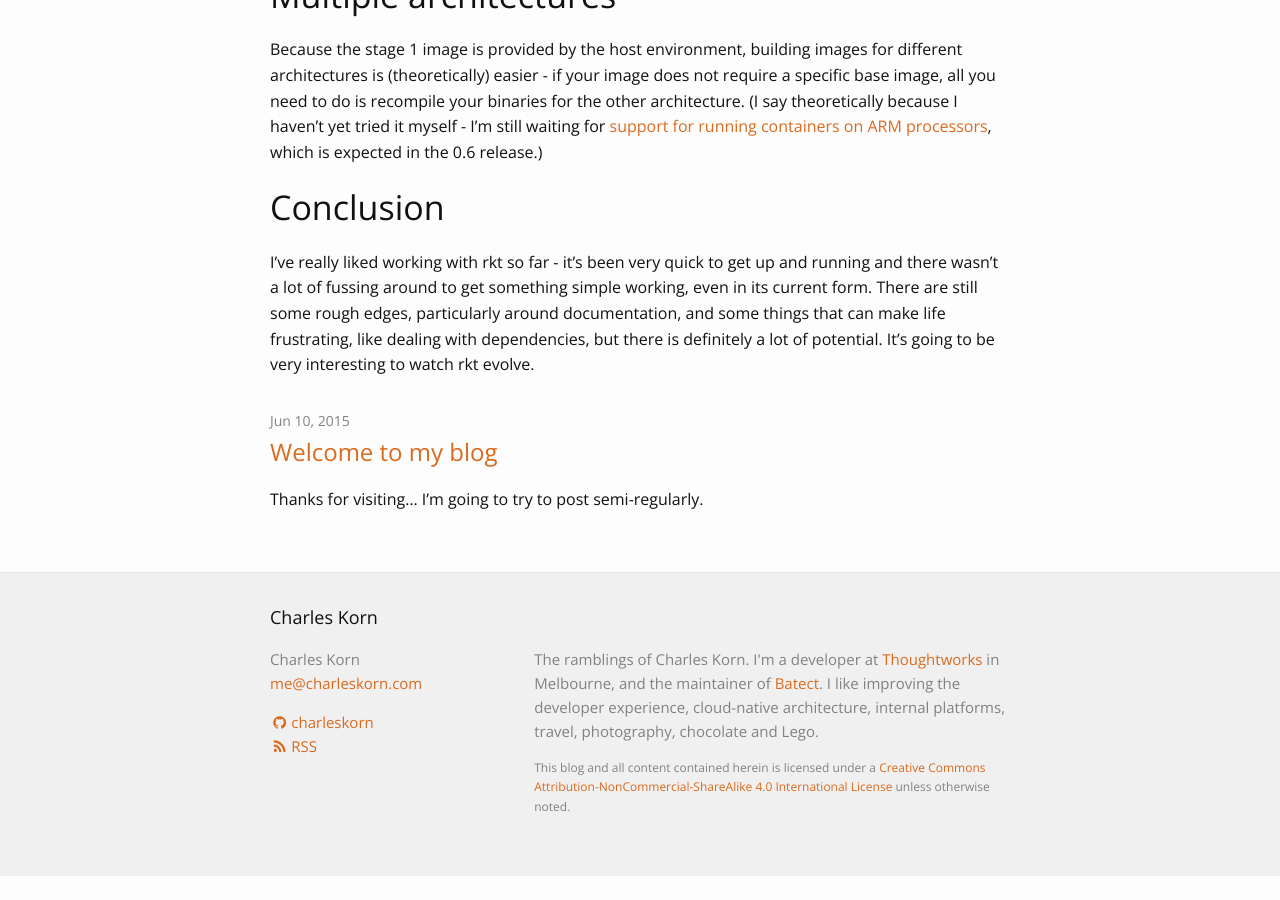
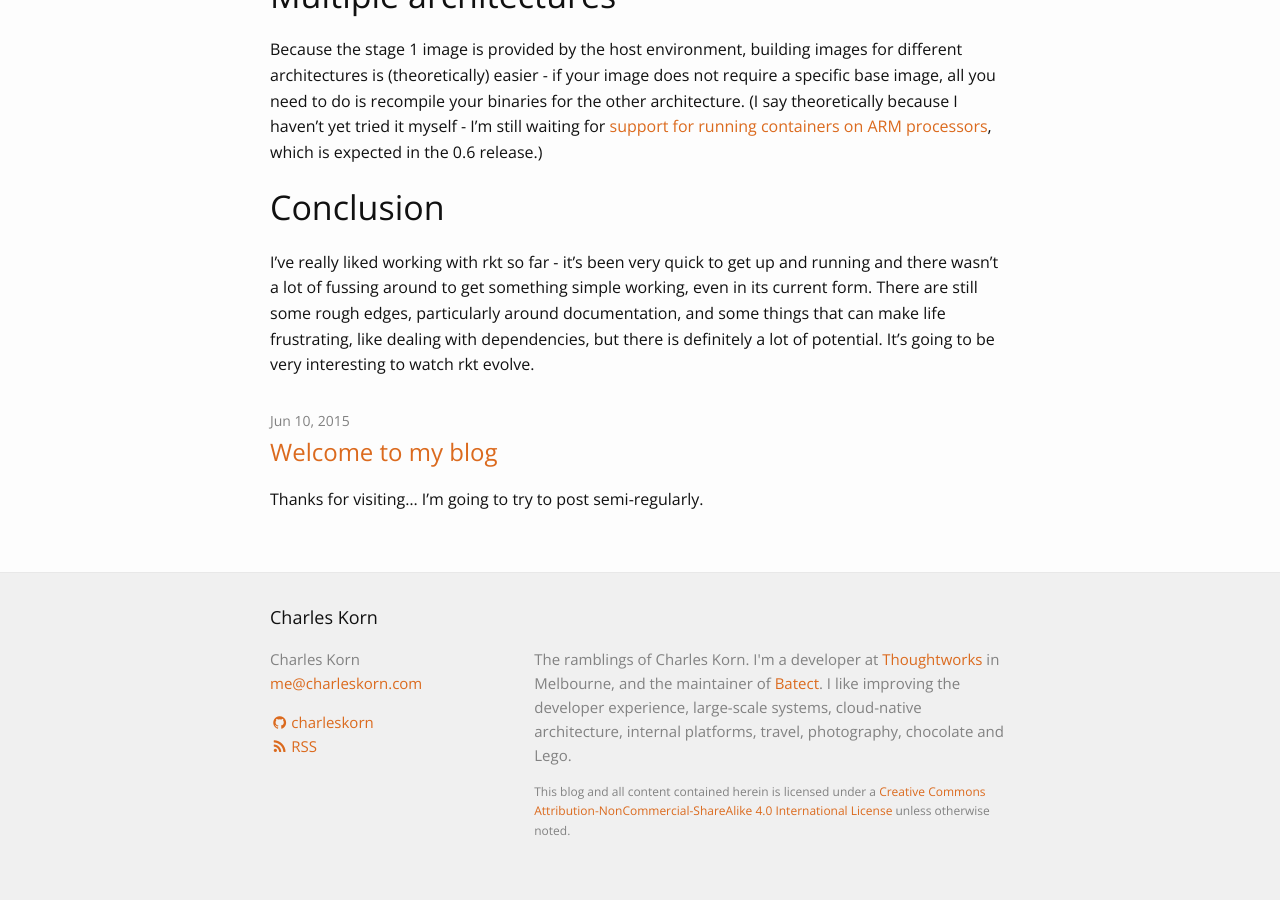
Before and after one commit to charleskorn/charleskorn.github.io, a Jekyll site: the page built from index.html, in a window 1280 px wide and 900 px high, scrolled down 31571 px. Built offline with Jekyll 4.4.1, drawn with Linux system fonts in a browser that asks for light colours; nearby versions of some CDN libraries; before the commit the page ends 32447 px from its top, so only the background shows below that.

Commit message:
Update description.

```diff
--- a/_config.yml
+++ b/_config.yml
@@ -5,7 +5,7 @@ email: me@charleskorn.com
 description: >
   The ramblings of Charles Korn.
   I'm a developer at <a href="https://www.thoughtworks.com/">Thoughtworks</a> in Melbourne, and the maintainer of <a href="https://batect.dev">Batect</a>.
-  I like improving the developer experience, cloud-native architecture, internal platforms, travel, photography, chocolate and Lego.
+  I like improving the developer experience, large-scale systems, cloud-native architecture, internal platforms, travel, photography, chocolate and Lego.
 baseurl: ""
 url: "https://charleskorn.com"
 github_username: charleskorn
```
